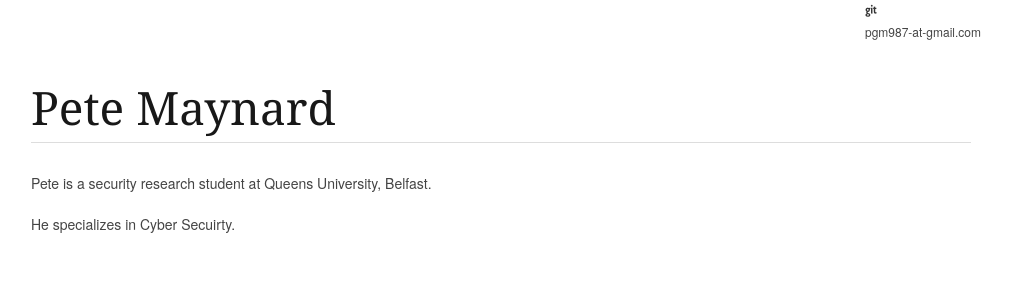
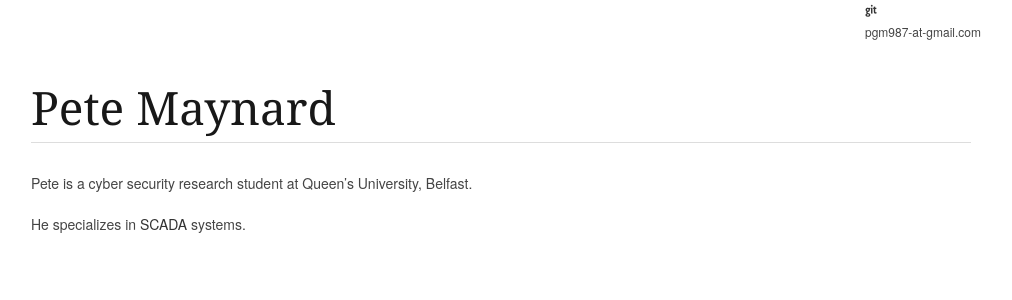
Before and after one commit to PMaynard/petermaynard.co.uk, a Jekyll site: the page built from index.md, in a window 1280 px wide. Shown: the top 300 px of the page, without its empty margins (139-1151 px from the left). Built offline with Jekyll 4.4.1, drawn with Linux system fonts in a browser that asks for light colours; Markdown is read by kramdown in place of the engine named in the settings.

Commit message:
Updated index content.

```diff
--- a/index.md
+++ b/index.md
@@ -2,6 +2,6 @@
 layout: home
 title: Pete Maynard
 ---
-Pete is a security research student at Queens University, Belfast.
+Pete is a cyber security research student at Queen's University, Belfast.
 
-He specializes in Cyber Secuirty.
+He specializes in [SCADA](http://en.wikipedia.org/wiki/SCADA) systems.
```
